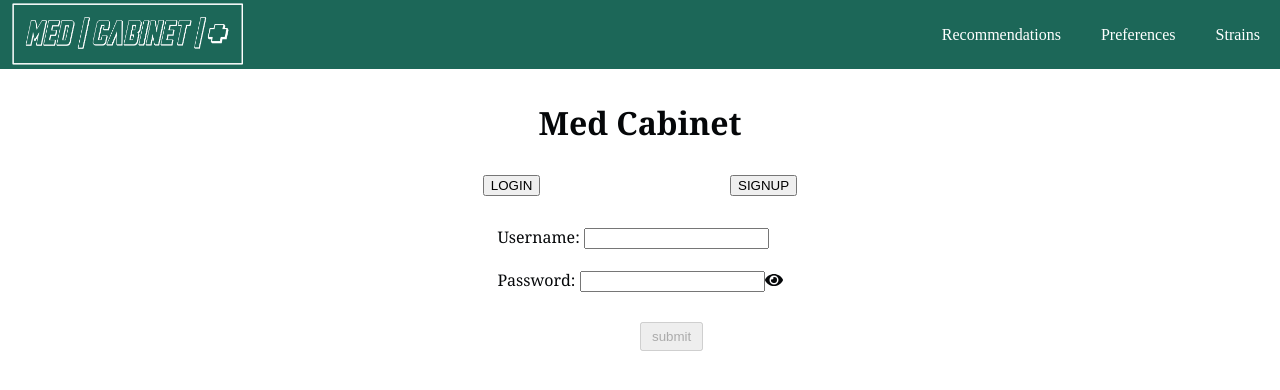
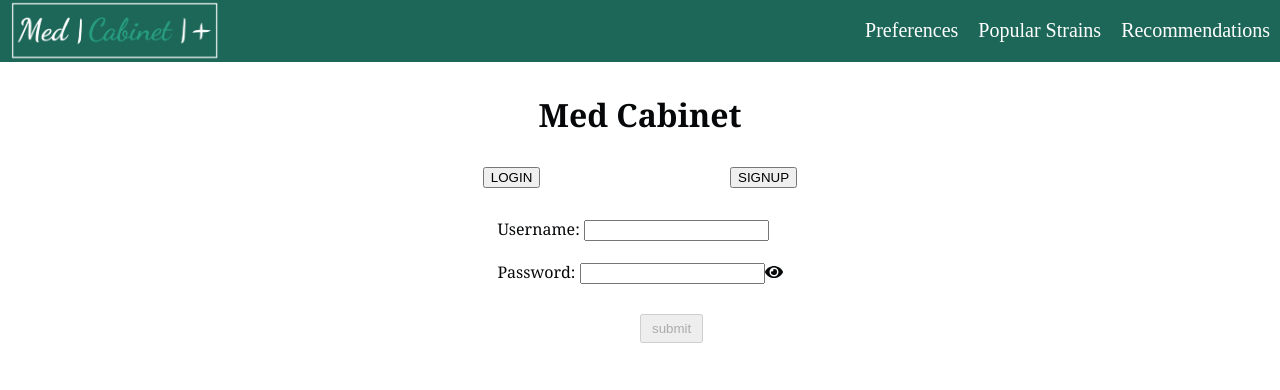
Before and after one commit to BuildWeek-Med-Cabinet/web-front-end, a React (Create React App) app: page / in a window 1280 px wide. Shown: the top 390 px of the page. Built offline with nearby package versions, Linux system fonts and the light colour scheme.

Commit message:
touchups

```diff
--- a/src/App.js
+++ b/src/App.js
@@ -16,7 +16,7 @@ const Header = styled.header`
   background-color: #1c6758;
 `
 const Img = styled.img`
-  width: 45%;
+  width: 40%;
 `
 const Nav = styled.nav`
   display: flex;
@@ -31,9 +31,9 @@ function App(props) {
     <Header>
       <Link className='logo-link' to='/'><Img src={logo} alt='logo' /></Link>
       <Nav>
+        <Link className='links' to='/preferences'>Preferences</Link>
+        <Link className='links' to='/strains'>Popular Strains</Link>
         <Link className='links' to='/recommend'>Recommendations</Link>
-        <Link className='links' to='/preferences'>Preferences</Link>
-        <Link className='links' to='/strains'>Strains</Link>
       </Nav>
     </Header>
       <Switch>
--- a/src/components/Recommendations/CannabisCard.js
+++ b/src/components/Recommendations/CannabisCard.js
@@ -3,9 +3,9 @@ import styled from 'styled-components';
 
 const Card = styled.div`
     box-shadow: 0 8px 16px 0 rgba(0,0,0,0.2);
-    width: 30%;
+    width: 248px;
     margin: 5px;
-    padding: 20px;
+    padding: 10px 20px;
     display: flex;
     flex-direction: column;
     border: 1px solid lightgrey;
@@ -15,7 +15,9 @@ const CardContainer = styled.div`
   width: 100%;
 `
 const Name = styled.div`
-  font-size: 1.75rem;
+  font-size: 1.5rem;
+  padding-bottom: 2px;
+  border-bottom: 1px solid lightgrey;
 `
 const Flavor = styled.ul`
   font-size: 0.75rem;
--- a/src/components/Recommendations/index.js
+++ b/src/components/Recommendations/index.js
@@ -6,7 +6,7 @@ import styled from "styled-components";
 
 const Container = styled.div`
   display: flex;
-  justify-content: space-evenly;
+  justify-content: center;
   align-items: center;
   flex-wrap: wrap;
 `
--- a/src/components/SignupForm.js
+++ b/src/components/SignupForm.js
@@ -25,13 +25,9 @@ export default function SignupForm() {
 
   const postSignup = (newUser) => {
     axiosWithAuth()
-      .post(
-        "https://med-cabinet-build-week.herokuapp.com/api/auth/register",
-
-        newUser
-      )
+      .post("https://med-cabinet-build-week.herokuapp.com/api/auth/register", newUser)
       .then((res) => {
-        window.localStorage.setItem("token", res.data.payload);
+        window.localStorage.setItem("token", res.data.token);
         history.push("/");
       })
       .catch((err) => {
--- a/src/index.css
+++ b/src/index.css
@@ -16,8 +16,8 @@ html, body {
 .links {
   color: white;
   text-decoration: none;
-  font-size: 1rem;
-  margin: 20px;
+  font-size: 1.25rem;
+  margin: 10px;
 }
 
 .logo-link {
```
Also changed, not shown: src/img/logo.png.
